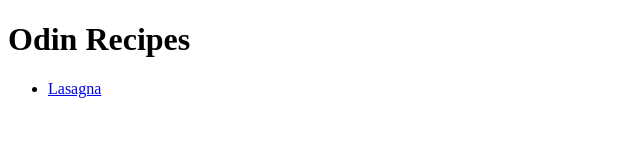
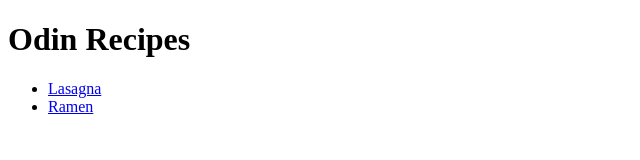
Before and after one commit to YggdrasilLabs/odin-recipes, a plain HTML site: page index.html in a window 1280 px wide. Shown: the full height of the page, 0-640 px from the left. Drawn offline with Linux system fonts and the light colour scheme.

Commit message:
feat: add link to ramen.html in index.html

```diff
--- a/index.html
+++ b/index.html
@@ -11,6 +11,7 @@
 
     <ul>
         <li><a href="./recipes/lasagna.html">Lasagna</a></li>
+        <li><a href="./recipes/ramen.html">Ramen</a></li>
     </ul>
 </body>
 
```
